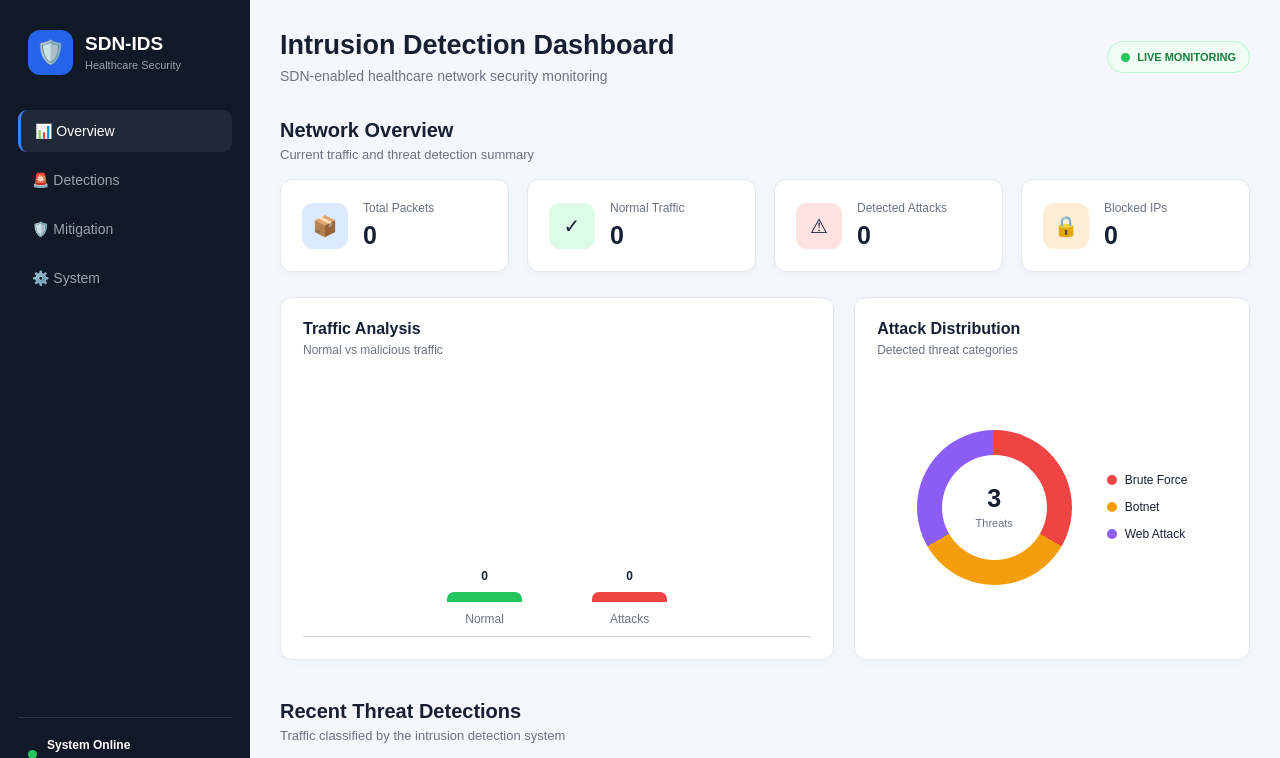
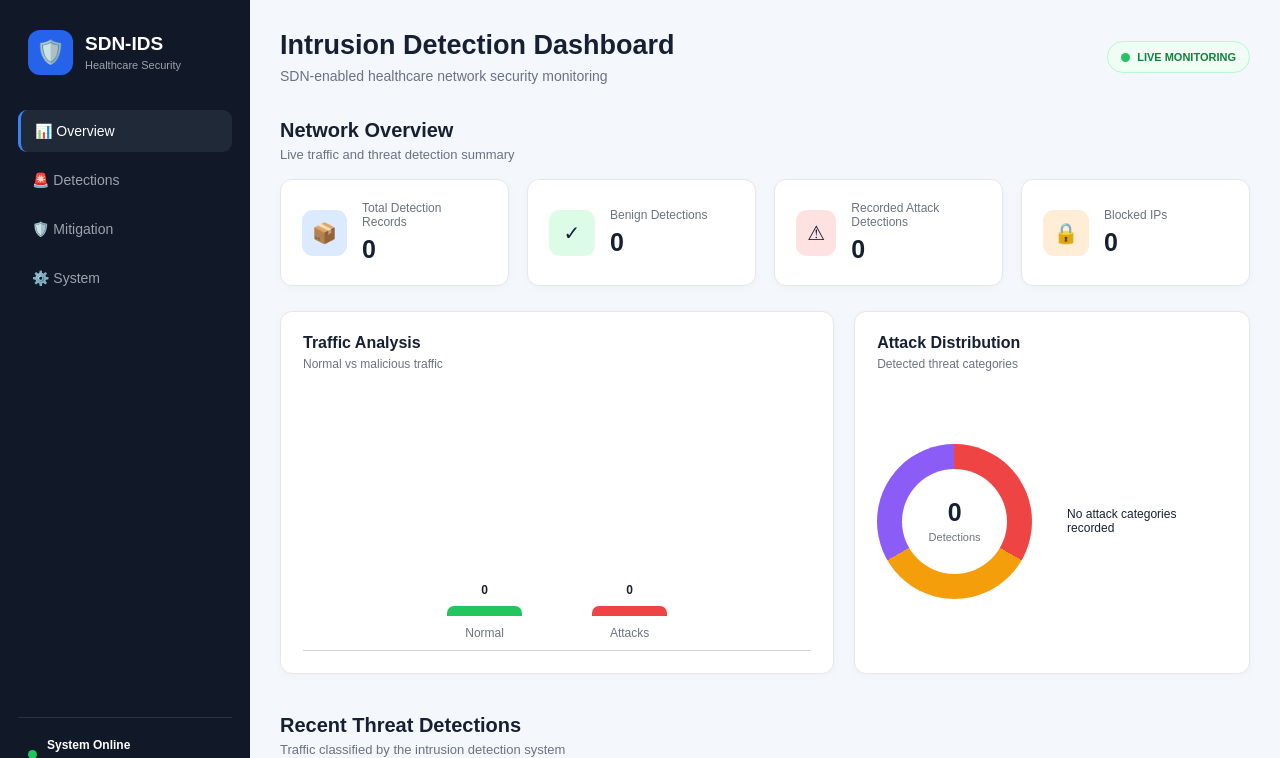
Before and after one commit to Qurrath-ul-ain/sdn-ids-project, a Flask app: page / in a window 1280 px wide. Shown: the top 758 px of the page. Run offline with Flask 3, Linux system fonts and the light colour scheme.

Commit message:
Checkpoint live IDS and dashboard integration

```diff
--- a/dashboard/app.py
+++ b/dashboard/app.py
@@ -1,88 +1,106 @@
 from flask import Flask, render_template
 import os
 import json
+from collections import Counter
 
 app = Flask(__name__)
 
-PROJECT_ROOT = os.path.dirname(
-    os.path.dirname(
-        os.path.abspath(__file__)
-    )
-)
-
-RUNTIME_DIR = os.path.join(
-    PROJECT_ROOT,
-    "runtime"
-)
-
-DETECTIONS_FILE = os.path.join(
-    RUNTIME_DIR,
-    "detections.json"
-)
-
-BLOCK_FILE = os.path.join(
-    RUNTIME_DIR,
-    "blocked_ips.json"
-)
+PROJECT_ROOT = os.path.dirname(os.path.dirname(os.path.abspath(__file__)))
+RUNTIME_DIR = os.path.join(PROJECT_ROOT, "runtime")
+DETECTIONS_FILE = os.path.join(RUNTIME_DIR, "detections.json")
+BLOCK_FILE = os.path.join(RUNTIME_DIR, "blocked_ips.json")
 
 
 def read_json(filename, default):
-
     try:
-
-        if not os.path.exists(filename):
-            return default
-
         with open(filename, "r") as f:
             return json.load(f)
-
     except (OSError, json.JSONDecodeError):
-
         return default
 
 
+def classify_record(item):
+    """Classify a recorded IDS event consistently."""
+    status = str(item.get("status", "")).strip().lower()
+    prediction = str(item.get("prediction", "")).strip().lower()
+    attack = str(
+        item.get("attack") or item.get("attack_type") or ""
+    ).strip().lower()
+
+    if status in ("normal", "benign") or prediction in ("normal", "benign"):
+        return "benign"
+
+    if status == "malicious" or prediction == "malicious":
+        return "malicious"
+
+    if attack in ("", "unknown", "none"):
+        return "unknown"
+
+    if attack in ("normal", "benign"):
+        return "benign"
+
+    return "malicious"
+
+
 def get_dashboard_data():
+    detections = read_json(DETECTIONS_FILE, [])
+    blocked_data = read_json(BLOCK_FILE, [])
 
-    detections = read_json(
-        DETECTIONS_FILE,
-        []
-    )
+    if not isinstance(detections, list):
+        detections = []
 
-    block_requests = read_json(
-        BLOCK_FILE,
-        []
-    )
+    if not isinstance(blocked_data, list):
+        blocked_data = []
 
-    # Count packets, not detection records.
-    normal_count = sum(
-        int(item.get("packet_count", 0))
-        for item in detections
-        if item.get("status") == "Normal"
-    )
+    benign_records = []
+    attack_records = []
+    categories = Counter()
 
-    attack_count = sum(
-        int(item.get("packet_count", 0))
-        for item in detections
-        if item.get("status") == "Malicious"
-    )
+    for item in detections:
+        if not isinstance(item, dict):
+            continue
 
-    # Unique currently requested blocked IPs
-    blocked_ips = block_requests
+        classification = classify_record(item)
+
+        if classification == "benign":
+            benign_records.append(item)
+
+        elif classification == "malicious":
+            attack_records.append(item)
+            label = (
+                item.get("attack_type")
+                or item.get("attack")
+                or "Unknown Attack"
+            )
+            categories[str(label).strip()] += 1
+
+    category_data = [
+        {"name": name, "count": count}
+        for name, count in categories.most_common()
+    ]
+
+    # blocked_ips.json normally contains a list of blocked IP strings.
+    # Also accept dictionaries if the file uses that format.
+    blocked_ips = []
+    for entry in blocked_data:
+        if isinstance(entry, str):
+            blocked_ips.append(entry)
+        elif isinstance(entry, dict):
+            ip = entry.get("ip") or entry.get("source_ip")
+            if ip:
+                blocked_ips.append(str(ip))
+
+    blocked_ips = list(dict.fromkeys(blocked_ips))
 
     blocked_details = []
-
     for ip in blocked_ips:
-
         attack = "Malicious"
-
-        # Find the latest attack for this IP
         for item in reversed(detections):
-
-            if item.get("source_ip") == ip:
-                attack = item.get(
-                    "attack",
-                    "Malicious"
-                )
+            if not isinstance(item, dict):
+                continue
+            source_ip = item.get("source_ip") or item.get("src_ip")
+            if source_ip == ip:
+                attack = item.get("attack_type") or item.get("attack") or attack
                 break
 
         blocked_details.append({
@@ -92,29 +110,27 @@ def get_dashboard_data():
         })
 
     summary = {
-        "total_packets": sum(
-            int(item.get("packet_count", 0))
-            for item in detections
-        ),
-        "normal_packets": normal_count,
-        "attack_packets": attack_count,
-        "blocked_ips": len(blocked_ips)
+        "total_detections": len(detections),
+        "total_detections": len(detections),
+        "benign_detections": len(benign_records),
+        "attack_detections": len(attack_records),
+        "blocked_ips": len(blocked_ips),
+        "attack_categories": category_data,
+        "category_total": sum(categories.values())
     }
 
-    return (
-        summary,
-        detections[-50:],
-        blocked_details
-    )
+    recent_detections = sorted(
+        [item for item in detections if isinstance(item, dict)],
+        key=lambda item: item.get("controller_timestamp", ""),
+        reverse=True
+    )[:50]
+
+    return summary, recent_detections, blocked_details
 
 
 @app.route("/")
 def dashboard():
-
-    summary, detections, blocked_ips = (
-        get_dashboard_data()
-    )
-
+    summary, detections, blocked_ips = get_dashboard_data()
     return render_template(
         "dashboard.html",
         summary=summary,
@@ -125,7 +141,6 @@ def dashboard():
 
 @app.route("/health")
 def health():
-
     return {
         "status": "running",
         "service": "SDN Healthcare IDS Dashboard"
@@ -133,9 +148,4 @@ def health():
 
 
 if __name__ == "__main__":
-
-    app.run(
-        host="0.0.0.0",
-        port=5000,
-        debug=True
-    )
+    app.run(host="0.0.0.0", port=5000, debug=False)
--- /dev/null
+++ b/dashboard/static/dashboard.js
@@ -0,0 +1,8 @@
+(function () {
+    "use strict";
+
+    // Refresh the dashboard to display newly recorded detections.
+    window.setInterval(function () {
+        window.location.reload();
+    }, 5000);
+})();
--- a/dashboard/templates/dashboard.html
+++ b/dashboard/templates/dashboard.html
@@ -67,7 +67,7 @@
             <div class="section-heading">
                 <div>
                     <h2>Network Overview</h2>
-                    <p>Current traffic and threat detection summary</p>
+                    <p>Live traffic and threat detection summary</p>
                 </div>
             </div>
 
@@ -78,24 +78,24 @@
                 <div class="card">
                     <div class="card-icon blue">📦</div>
                     <div>
-                        <span>Total Packets</span>
-                        <strong>{{ summary.total_packets }}</strong>
+                        <span>Total Detection Records</span>
+                        <strong>{{ summary.total_detections }}</strong>
                     </div>
                 </div>
 
                 <div class="card">
                     <div class="card-icon green">✓</div>
                     <div>
-                        <span>Normal Traffic</span>
-                        <strong>{{ summary.normal_packets }}</strong>
+                        <span>Benign Detections</span>
+                        <strong>{{ summary.benign_detections }}</strong>
                     </div>
                 </div>
 
                 <div class="card">
                     <div class="card-icon red">⚠</div>
                     <div>
-                        <span>Detected Attacks</span>
-                        <strong>{{ summary.attack_packets }}</strong>
+                        <span>Recorded Attack Detections</span>
+                        <strong>{{ summary.attack_detections }}</strong>
                     </div>
                 </div>
 
@@ -125,16 +125,16 @@
 
                         <div class="bar-group">
                             <div class="bar normal-bar"
-                                 style="height: {{ ((summary.normal_packets / summary.total_packets) * 220) if summary.total_packets > 0 else 0 }}px;">
-                                <span>{{ summary.normal_packets }}</span>
+                                 style="height: {{ ((summary.benign_detections / summary.total_detections) * 220) if summary.total_detections > 0 else 0 }}px;">
+                                <span>{{ summary.benign_detections }}</span>
                             </div>
                             <label>Normal</label>
                         </div>
 
                         <div class="bar-group">
                             <div class="bar attack-bar"
-                                 style="height: {{ ((summary.attack_packets / summary.total_packets) * 220) if summary.total_packets > 0 else 0 }}px;">
-                                <span>{{ summary.attack_packets }}</span>
+                                 style="height: {{ ((summary.attack_detections / summary.total_detections) * 220) if summary.total_detections > 0 else 0 }}px;">
+                                <span>{{ summary.attack_detections }}</span>
                             </div>
                             <label>Attacks</label>
                         </div>
@@ -156,28 +156,20 @@
 
                         <div class="donut">
                             <div class="donut-center">
-                                <strong>3</strong>
-                                <span>Threats</span>
+                                <strong>{{ summary.category_total }}</strong>
+                                <span>Detections</span>
                             </div>
                         </div>
 
                         <div class="legend">
-
+                            {% for category in summary.attack_categories %}
                             <div>
-                                <span class="legend-dot brute"></span>
-                                Brute Force
+                                <span class="legend-dot {% if category.name == 'Brute Force' %}brute{% elif category.name == 'Botnet' %}botnet{% else %}web{% endif %}"></span>
+                                {{ category.name }} ({{ category.count }})
                             </div>
-
-                            <div>
-                                <span class="legend-dot botnet"></span>
-                                Botnet
-                            </div>
-
-                            <div>
-                                <span class="legend-dot web"></span>
-                                Web Attack
-                            </div>
-
+                            {% else %}
+                            <div>No attack categories recorded</div>
+                            {% endfor %}
                         </div>
 
                     </div>
@@ -256,7 +248,7 @@
                                 </td>
 
                                 <td>
-                                    {{ detection.controller_timestamp|default("Not recorded", true)|replace("T", " ") }}
+                                    {{ (detection.controller_timestamp or detection.timestamp or detection.detection_time or "Not recorded")|replace("T", " ") }}
                                 </td>
 
                                 <td>
--- /dev/null
+++ b/data/raw/openflow_training_flows.csv
@@ -0,0 +1,6 @@
+timestamp,src_ip,dst_ip,src_port,dst_port,protocol,packet_count,byte_count,flow_duration_us,label
+2026-10-02T13:21:32.951147,10.0.0.1,10.0.0.3,59150,8080,6,6,461,1471000,Benign
+2026-10-02T13:21:34.953624,10.0.0.1,10.0.0.3,59150,8080,6,6,461,3472000,Benign
+2026-10-02T13:21:36.952031,10.0.0.1,10.0.0.3,59150,8080,6,6,461,5474000,Benign
+2026-10-02T13:21:38.953242,10.0.0.1,10.0.0.3,59150,8080,6,6,461,7476000,Benign
+2026-10-02T13:21:40.955576,10.0.0.1,10.0.0.3,59150,8080,6,6,461,9480000,Benign
```
Also changed, not shown: controller/controller.py (+156 -113 lines), traffic/traffic_generator.py (+6 -1 lines), 3 other files.
